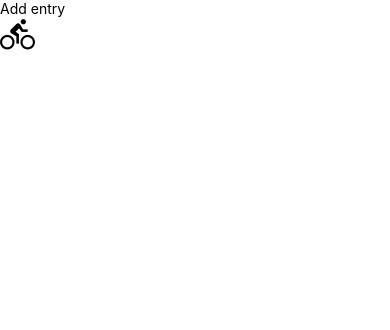
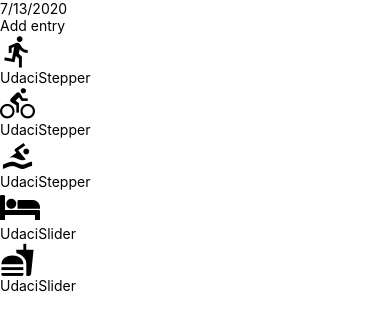
Before and after one commit to alexandrucotin/fitnessTracker, a React Native app: screen / in a window 390 px wide. Shown: the top 330 px of the page. Built offline with nearby package versions, Linux system fonts and the light colour scheme.

Commit message:
Feat: Created a new component called DateHeader that shows the current date

```diff
--- a/components/AddEntry.js
+++ b/components/AddEntry.js
@@ -1,6 +1,9 @@
 import React, { Component } from "react";
 import { View, Text } from "react-native";
 import { getMetricMetaInfo } from "../utils/helpers";
+import UdaciSlider from "./UdaciSlider";
+import UdaciStepper from "./UdaciStepper";
+import DateHeader from "./DateHeader";
 
 export default class AddEntry extends Component {
   state = {
@@ -39,11 +42,37 @@
   };
 
   render() {
+    const metaInfo = getMetricMetaInfo();
+
     return (
       <View>
+        <DateHeader date={new Date().toLocaleDateString()} />
         <Text>Add entry</Text>
 
-        {getMetricMetaInfo("bike").getIcon()}
+        {Object.keys(metaInfo).map((key) => {
+          const { getIcon, type, ...rest } = metaInfo[key];
+          const value = this.state[key];
+
+          return (
+            <View key={key}>
+              {getIcon()}
+              {type === "slider" ? (
+                <UdaciSlider
+                  value={value}
+                  onChange={(value) => this.slide(key, value)}
+                  {...rest}
+                />
+              ) : (
+                <UdaciStepper
+                  value={value}
+                  onIncrement={() => this.increment(key)}
+                  onDecrement={() => this.decrement(key)}
+                  {...rest}
+                />
+              )}
+            </View>
+          );
+        })}
       </View>
     );
   }
--- /dev/null
+++ b/components/DateHeader.js
@@ -0,0 +1,6 @@
+import React from "react";
+import { Text } from "react-native";
+
+export default function DateHeader({ date }) {
+  return <Text>{date}</Text>;
+}
--- /dev/null
+++ b/components/UdaciSlider.js
@@ -0,0 +1,11 @@
+import React from "react";
+import { View, Text } from "react-native";
+
+
+export default function UdaciSlider () {
+        return (
+            <View>
+                <Text>UdaciSlider</Text>
+            </View>
+        )
+};
--- /dev/null
+++ b/components/UdaciStepper.js
@@ -0,0 +1,11 @@
+import React from "react";
+import { View, Text } from "react-native";
+
+
+export default function UdaciStepper () {
+        return (
+            <View>
+                <Text>UdaciStepper</Text>
+            </View>
+        )
+};
```
